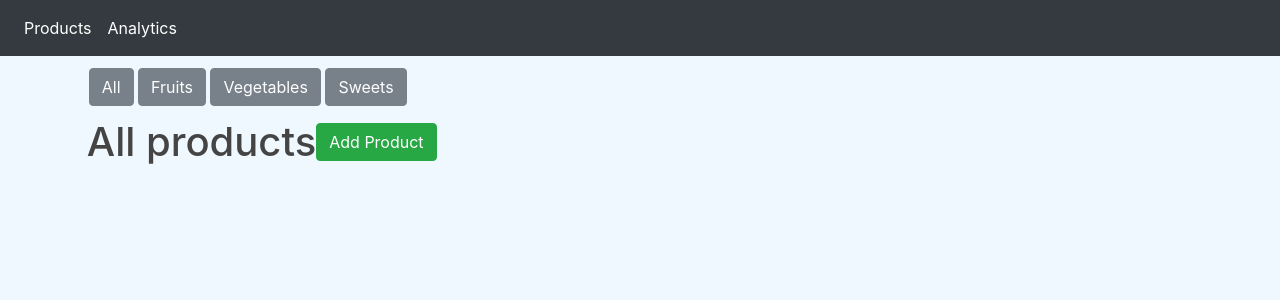
After one commit to arivas191/interview-task, a Python web app: template product_tracker/templates/products.html in a window 1280 px wide. The commit adds this page. Shown: the top 300 px of the page. Run offline with Jinja, Linux system fonts and the light colour scheme; the template is opened without the code that fills it, so the values that code supplies are empty; some libraries are stand-ins or nearby versions.

Commit message:
Added products layout and functionality for the landing page and a form for adding a product

```diff
--- a/product_tracker/static/main.css
+++ b/product_tracker/static/main.css
@@ -40,3 +40,41 @@ h1, h2, h3, h4, h5, h6 {
     left: 30%;
     text-align: center;
 }
+
+.card {
+    display: inline-flex;
+    margin-left: 10px;
+    margin-right: 5px;
+    margin-bottom: 15px;
+    margin-top: 15px;
+    width: 22% !important;
+}
+
+.products {
+    position: absolute;
+    left: 6%;
+}
+
+.filter-buttons {
+    margin: 12px;
+    opacity: 0.9;
+}
+
+.category-title {
+    margin-left: 10px;
+    display: inline-block;
+}
+
+.delete {
+    margin: -2px;
+}
+
+#add-product {
+    float: right;
+    margin-right: 80px;
+    margin-top: 5px;
+}
+
+.nav-link:hover {
+    color: #58ce37;
+}
--- /dev/null
+++ b/product_tracker/templates/error.html
@@ -0,0 +1,6 @@
+{% extends 'layout.html' %}
+
+{% block body %}
+<p style="text-align: center;">Oops! An error occurred. Please go back to the home page.</p>
+<a href="{{ url_for('products') }}"></a>
+{% endblock %}
--- /dev/null
+++ b/product_tracker/templates/navbar.html
@@ -0,0 +1,12 @@
+<nav class="navbar navbar-expand-lg bg-dark">
+    <div class="collapse navbar-collapse" id="navbarSupportedContent">
+      <ul class="navbar-nav mr-auto">
+        <li class="nav-item">
+          <a class="nav-link" href="{{ url_for('products') }}">Products</a>
+        </li>
+        <li class="nav-item">
+          <a class="nav-link" href="{{ url_for('analytics') }}">Analytics</a>
+        </li>
+      </ul>
+    </div>
+</nav>
--- /dev/null
+++ b/product_tracker/templates/products.html
@@ -0,0 +1,49 @@
+{% extends 'layout.html' %}
+
+{% block body %}
+    {% include 'navbar.html' %}
+    <div class="products">
+        <div class="filter-buttons">
+            <button type="button" id="all-products" class="btn btn-secondary">All</button>
+            <button type="button" id="fruit-products" class="btn btn-secondary">Fruits</button>
+            <button type="button" id="vegetable-products" class="btn btn-secondary">Vegetables</button>
+            <button type="button" id="sweet-products" class="btn btn-secondary">Sweets</button>
+        </div>
+        <div class="header">
+            <h1 class="category-title">
+                {% if category %}
+                    Products in the {{ category }} category
+                {% else %}
+                    All products
+                {% endif %}
+            </h1>
+            <button type="button" id="add-product" class="btn btn-success">Add Product</button>
+        </div>
+        {% for product in products %}
+            <div class="card" style="width: 18rem;">
+                <img class="card-img-top" src="..." alt="Card image cap">
+                <div class="card-body">
+                    <h5 class="card-title"> {{ product['Name'] }}</h5>
+                    <p class="card-text"> {{ product['Description'] }}</p>
+                    <p class="card-text">Price: {{ product['Price'] }}</p>
+                    <hr>
+                    <a class="btn btn-outline-danger delete" href="{{ url_for('delete_product', id=product['Id']) }}">Delete</a>
+                </div>
+            </div>
+        {% endfor %}
+    </div>
+    <script>
+        $("#all-products").on('click', function(){
+            window.location = "{{ url_for('products') }}";
+        });
+        $("#fruit-products").on('click', function(){
+            window.location = "{{ url_for('products', category='fruits') }}";
+        });
+        $("#vegetable-products").on('click', function(){
+            window.location = "{{ url_for('products', category='vegetables') }}";
+        });
+        $("#sweet-products").on('click', function(){
+            window.location = "{{ url_for('products', category='sweets') }}";
+        });
+    </script>
+{% endblock body %}
--- a/run.py
+++ b/run.py
@@ -1,2 +1,4 @@
-from product_tracker import app, db, bcrypt
-from product_tracker.models import *
+from product_tracker import app
+
+if __name__ == '__main__':
+    app.run(debug=True)
```
Also changed, not shown: product_tracker/__init__.py (+20 -0 lines), product_tracker/forms.py (added, +11 -0 lines), product_tracker/routes.py (+84 -0 lines), product_tracker/templates/add_product.html (added, +70 -0 lines), product_tracker/models.py (deleted).
